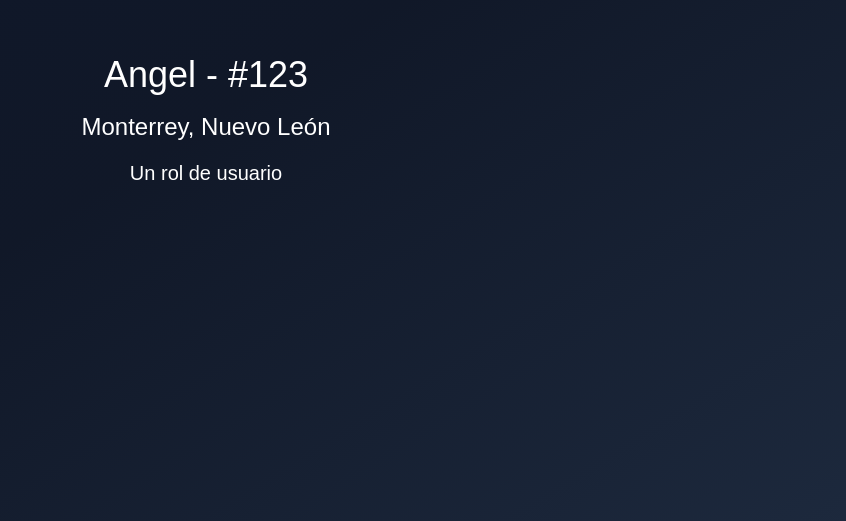
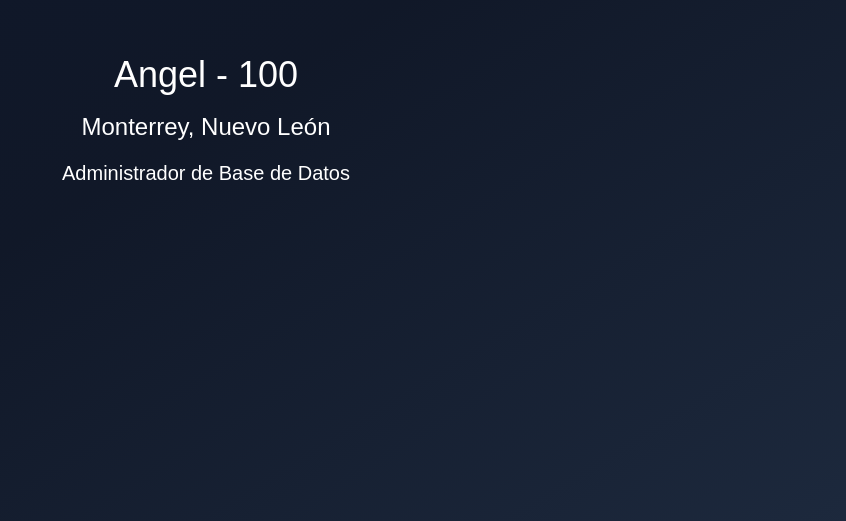
Before and after one commit to Angel-Diaz-H/DevTalles-React-de-cero-a-experto-Edicion-2025, a React (Vite) app in the folder 04-hooks-app/: page / in a window 1280 px wide. Shown: the part 279-800 px from the top of the page, without its empty margins (434-1280 px from the left). Built offline with nearby package versions, Linux system fonts and the light colour scheme.

Commit message:
Use API + Suspense en acción

```diff
--- a/04-hooks-app/src/08-use-suspense/ClientInformation.tsx
+++ b/04-hooks-app/src/08-use-suspense/ClientInformation.tsx
@@ -1,16 +1,21 @@
-import { useEffect } from 'react';
-import { getUserAction } from './api/get-user.action';
+// import { useEffect } from 'react';
+import { use, type Usable } from 'react';
+import { type User } from './api/get-user.action';
 
-export const ClientInformation = ({ id }: { id: number }) => {
-  useEffect(() => {
-    getUserAction(id).then((user) => console.log(user));
-  }, []);
+interface Props {
+  getUser: Usable<User>;
+}
+
+export const ClientInformation = ({ getUser }: Props) => {
+  const user = use(getUser);
 
   return (
     <div className="bg-gradient flex flex-col gap-4">
-      <h2 className="text-4xl font-thin text-white">Angel - #123</h2>
-      <p className="text-white text-2xl">Monterrey, Nuevo León</p>
-      <p className="text-white text-xl">Un rol de usuario</p>
+      <h2 className="text-4xl font-thin text-white">
+        {user.name} - {user.id}
+      </h2>
+      <p className="text-white text-2xl">{user.location}</p>
+      <p className="text-white text-xl">{user.role}</p>
     </div>
   );
 };
--- a/04-hooks-app/src/08-use-suspense/api/get-user.action.ts
+++ b/04-hooks-app/src/08-use-suspense/api/get-user.action.ts
@@ -5,7 +5,10 @@
   role: string;
 }
 export const getUserAction = async (id: number) => {
+  console.log('Función llamada');
   await new Promise((res) => setTimeout(res, 2000));
+  console.log('Función resolvió');
+
   return {
     id,
     name: 'Angel',
--- a/04-hooks-app/src/main.tsx
+++ b/04-hooks-app/src/main.tsx
@@ -1,34 +1,21 @@
-import { StrictMode } from 'react';
+import { StrictMode, Suspense } from 'react';
 import { createRoot } from 'react-dom/client';
 import { Toaster } from 'sonner';
 import './index.css';
-// import { HooksApp } from "./HooksApp";
-// import { TrafficLightWithHook } from "./02-useEffect/TrafficLightWithHook";
-// import { PokemonPage } from "./03-examples/PokemonPage";
-// import { FocusScreen } from './04-useRef/FocusScreen';
-// import { TrafficLight } from './01-useState/TrafficLight';
-// import { TrafficLightWithEffect } from "./02-useEffect/TrafficLightWithEffect";
-// import { TasksApp } from './05-useReducer/TaskApp';
-// import { ScrambleWords } from './05-useReducer/ScrambleWords';
-// import { MemoHook } from './06-memos/MemoHook';
-// import { MemoCounter } from './06-memos/MemoCounter';
-// import { InstagromApp } from './07-useOptimize/InstagromApp';
 import { ClientInformation } from './08-use-suspense/ClientInformation';
+import { getUserAction } from './08-use-suspense/api/get-user.action';
 
 createRoot(document.getElementById('root')!).render(
   <StrictMode>
     <Toaster />
-    {/* <HooksApp /> */}
-    {/* <TrafficLight /> */}
-    {/* <TrafficLightWithEffect /> */}
-    {/* <TrafficLightWithHook /> */}
-    {/* <PokemonPage /> */}
-    {/* <FocusScreen /> */}
-    {/* <TasksApp /> */}
-    {/* <ScrambleWords /> */}
-    {/* <MemoHook /> */}
-    {/* <MemoCounter /> */}
-    {/* <InstagromApp /> */}
-    <ClientInformation id={1} />
+    <Suspense
+      fallback={
+        <div className="bg-gradient flex flex-col">
+          <h1 className="text-2xl">Cargando</h1>
+        </div>
+      }
+    >
+      <ClientInformation getUser={getUserAction(100)} />
+    </Suspense>
   </StrictMode>,
 );
```
